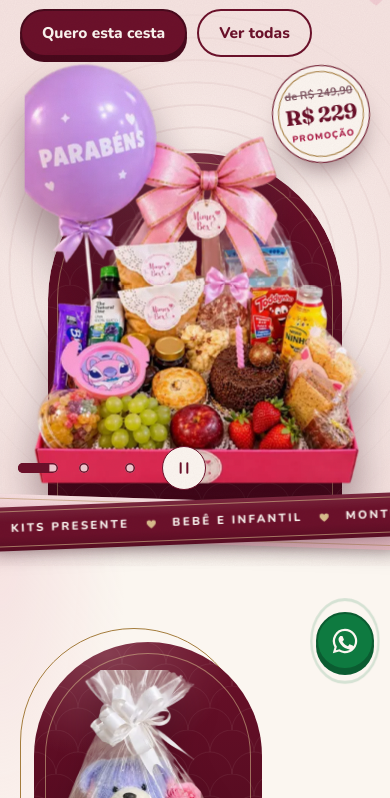
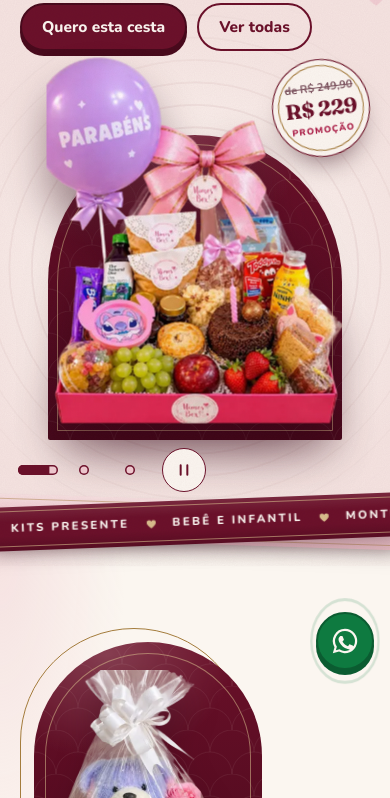
Before and after one commit to davibenicio/mimos-in-box, an Astro site: page / in a window 390 px wide. Shown: the part 278-1076 px from the top of the page. Built offline with nearby package versions, Linux system fonts and the light colour scheme; Astro itself is replaced by a stand-in of ours.

Commit message:
Topo no celular: controles abaixo da cesta e arco fechado
Co-Authored-By: Claude Fable 5.2 <noreply@anthropic.com>
Claude-Session: https://claude.ai/code/session_011CqHEGd7QjNgF8RTa4Wd3A

```diff
--- a/src/components/Hero.astro
+++ b/src/components/Hero.astro
@@ -111,7 +111,7 @@ const FLUT = [
   html.abriu .hr-s.on .hr-sobre { animation: hr-sobe 0.7s calc(var(--at, 0s) + 0.05s) var(--sai) both; }
   html.abriu .hr-s.on .hr-p, html.abriu .hr-s.on .hr-b { animation: hr-sobe 0.7s calc(var(--at, 0s) + 0.5s) var(--sai) both; }
   html.abriu .hr-s.on .hr-b { animation-delay: calc(var(--at, 0s) + 0.62s); }
-  html.abriu .hr-s.on .hr-arco { animation: hr-arco 0.9s calc(var(--at, 0s) + 0.1s) var(--sai) both; }
+  html.abriu .hr-s.on .hr-arco { animation: hr-arco 0.9s calc(var(--at, 0s) + 0.1s) var(--sai) backwards; }
   html.abriu .hr-s.on .hr-img { animation: hr-prod 0.95s calc(var(--at, 0s) + 0.28s) var(--sai) both, hr-flutua 6s calc(var(--at, 0s) + 1.4s) ease-in-out infinite alternate; }
   html.abriu .hr-s.on .hr-adesivo { animation: hr-ade 0.7s calc(var(--at, 0s) + 0.8s) var(--mola) both; }
   @keyframes hr-w { from { opacity: 0; transform: translateY(0.5em); filter: blur(8px); } }
@@ -138,23 +138,23 @@ const FLUT = [
   @keyframes hr-prog { to { transform: scaleX(1); } }
 
   @media (max-width: 900px) {
-    .hr { padding-top: calc(var(--barra) + 40px); min-height: min(100svh, 780px); background: radial-gradient(90% 46% at 50% 74%, var(--campo), transparent 72%), var(--fundo); }
+    .hr { padding-top: calc(var(--barra) + 34px); padding-bottom: 62px; min-height: min(100svh, 780px); background: radial-gradient(90% 46% at 50% 70%, var(--campo), transparent 72%), var(--fundo); }
     .hr-s { grid-template-columns: minmax(0, 1fr); grid-template-rows: auto 1fr; gap: 8px; align-items: start; }
     .hr-txt { padding-bottom: 0; }
     .hr-sobre { margin-bottom: 10px; font-size: 10.5px; letter-spacing: 0.14em; gap: 8px; }
     .hr-sobre i { width: 20px; }
-    .hr-sobre b, .hr-flut svg:nth-child(2) { display: none; }
+    .hr-sobre b, .hr-flut svg:nth-child(1), .hr-flut svg:nth-child(2), .hr-flut svg:nth-child(5) { display: none; }
     .hr-t { font-size: clamp(38px, 11vw, 52px); max-width: 100%; }
     .hr-p { margin-top: 10px; font-size: 16px; line-height: 1.4; }
     .hr-b { margin-top: 14px; gap: 10px; }
     .hr-b .bt { padding: 0 20px; min-height: 48px; font-size: 15.5px; }
-    .hr-palco { min-height: 280px; }
-    .hr-arco { width: min(84%, 340px); height: 80%; margin-left: max(-42%, -170px); }
-    .hr-arco::after { inset: 9px 9px 0; }
+    .hr-palco { min-height: 262px; }
+    .hr-arco { width: min(84%, 340px); height: 80%; margin-left: max(-42%, -170px); border-radius: 999px 999px 14px 14px; }
+    .hr-arco::after { inset: 9px; border-bottom: 1px solid rgba(216, 189, 140, 0.55); border-radius: 999px 999px 7px 7px; }
     .hr-adesivo { width: 98px; height: 98px; left: auto; right: 0; bottom: auto; top: 0; }
     .hr-adesivo b { font-size: 21px; } .hr-adesivo s, .hr-adesivo small { font-size: 11px; } .hr-adesivo span { font-size: 9px; }
     .hr-selo { display: none; }
-    .hr-ctl { left: 0; translate: none; bottom: 12px; padding-left: 0; gap: 6px; width: auto; margin-left: 12px; }
+    .hr-ctl { left: 0; translate: none; bottom: 10px; padding-left: 0; gap: 6px; width: auto; margin-left: 12px; }
     .hr-seta { display: none; }
     .hr-halo { right: auto; left: 50%; top: 70%; width: 150vw; translate: -50% -50%; }
   }
```
